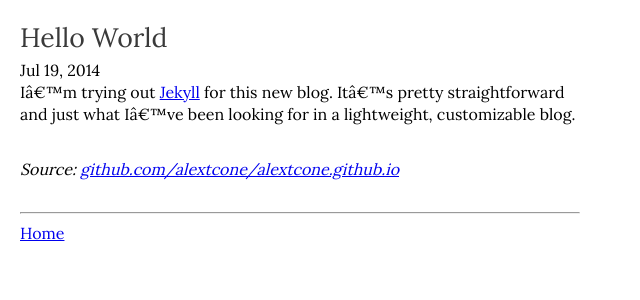
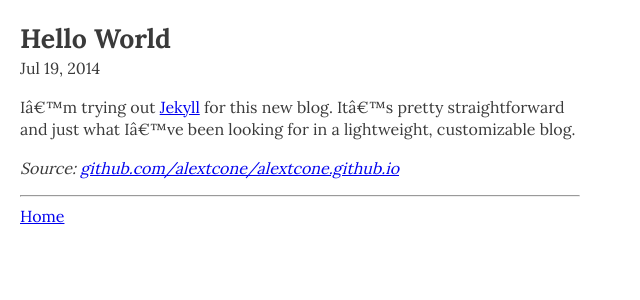
Before and after one commit to alextcone/alextcone.github.io, a Jekyll site: the page built from _posts/2014-07-19-hello-world.md, in a window 1280 px wide. Shown: the top 300 px of the page, without its empty margins (0-640 px from the left). Built offline with Jekyll 4.4.1, drawn with Linux system fonts in a browser that asks for light colours; Markdown is read by kramdown in place of the engine named in the settings.

Commit message:
typography updates

```diff
--- a/css/master.css
+++ b/css/master.css
@@ -1,15 +1,17 @@
 /* Eric Meyer's Reset CSS v2.0 - http://cssreset.com */
 html,body,div,span,applet,object,iframe,h1,h2,h3,h4,h5,h6,p,blockquote,pre,a,abbr,acronym,address,big,cite,code,del,dfn,em,img,ins,kbd,q,s,samp,small,strike,strong,sub,sup,tt,var,b,u,i,center,dl,dt,dd,ol,ul,li,fieldset,form,label,legend,table,caption,tbody,tfoot,thead,tr,th,td,article,aside,canvas,details,embed,figure,figcaption,footer,header,hgroup,menu,nav,output,ruby,section,summary,time,mark,audio,video{border:0;font-size:100%;font:inherit;vertical-align:baseline;margin:0;padding:0}article,aside,details,figcaption,figure,footer,header,hgroup,menu,nav,section{display:block}body{line-height:1}ol,ul{list-style:none}blockquote,q{quotes:none}blockquote:before,blockquote:after,q:before,q:after{content:none}table{border-collapse:collapse;border-spacing:0}
 
-/* Typography lifted from Trent Walton, July 19, 2014 */
-body, #commentform textarea, #commentform input, #send, input#searchsubmit {
+/* Typography adapted from Trent Walton, July 19, 2014 */
+body {
+	color: #3a3a3a;
 	font: normal 100%/1.4 "Lora", Georgia, "Times New Roman", serif;
 	-webkit-text-size-adjust: 100%;
 	-ms-text-size-adjust: 100%;
 }
 
-p {
-	margin-bottom: 2em;
+p,
+time {
+	margin-bottom: 1em;
 	-webkit-hyphens: auto;
 	-moz-hyphens: auto;
 	hyphens: auto;
@@ -19,28 +21,27 @@ em {
 	font-style: italic;
 }
 
+h1,
+h2,
+h3 {
+	font-family: 'Lora', Georgia, "Times New Roman", serif;
+	font-weight: 700;
+}
+
 h1 {
+	font-size: 2.333em;
+}
+
+h2 {
 	font-size: 1.667em;
 }
 
-h2, h3, h4, h5 {
-	font-size: 1.667em;
-	line-height: 1.3em;
-	margin-bottom: 0.15em;
-	color: #3a3a3a;
-	font-weight: normal;
+h3 {
+	font-size: 1.333em;
 }
 
-h5{
-	font-size: 1.375em;
-}
-
-h6{
-	font-size:1em; font-weight:700;
-}
-
-h1 img, h2 img, h3 img, h4 img, h5 img, h6 img {
-	margin: 0;
+time {
+ display: block;
 }
 
 ::-moz-selection {
```
